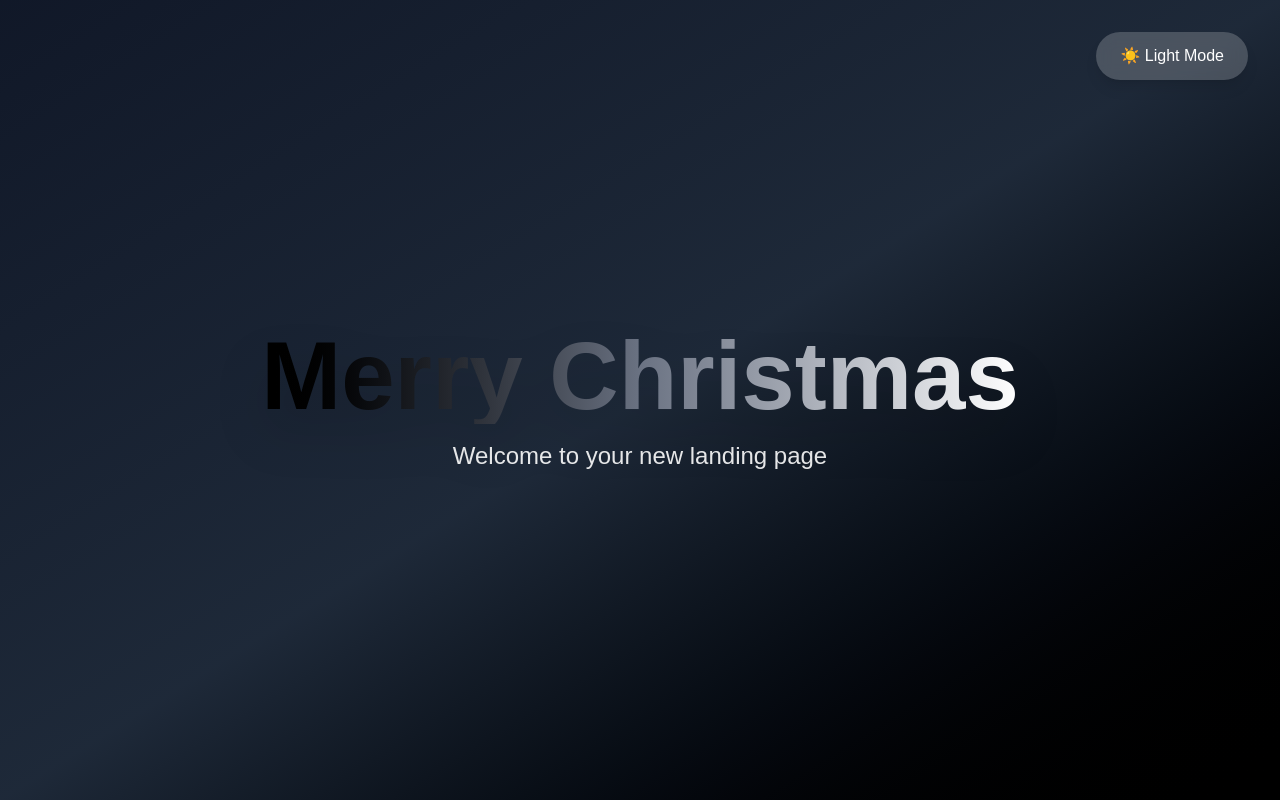
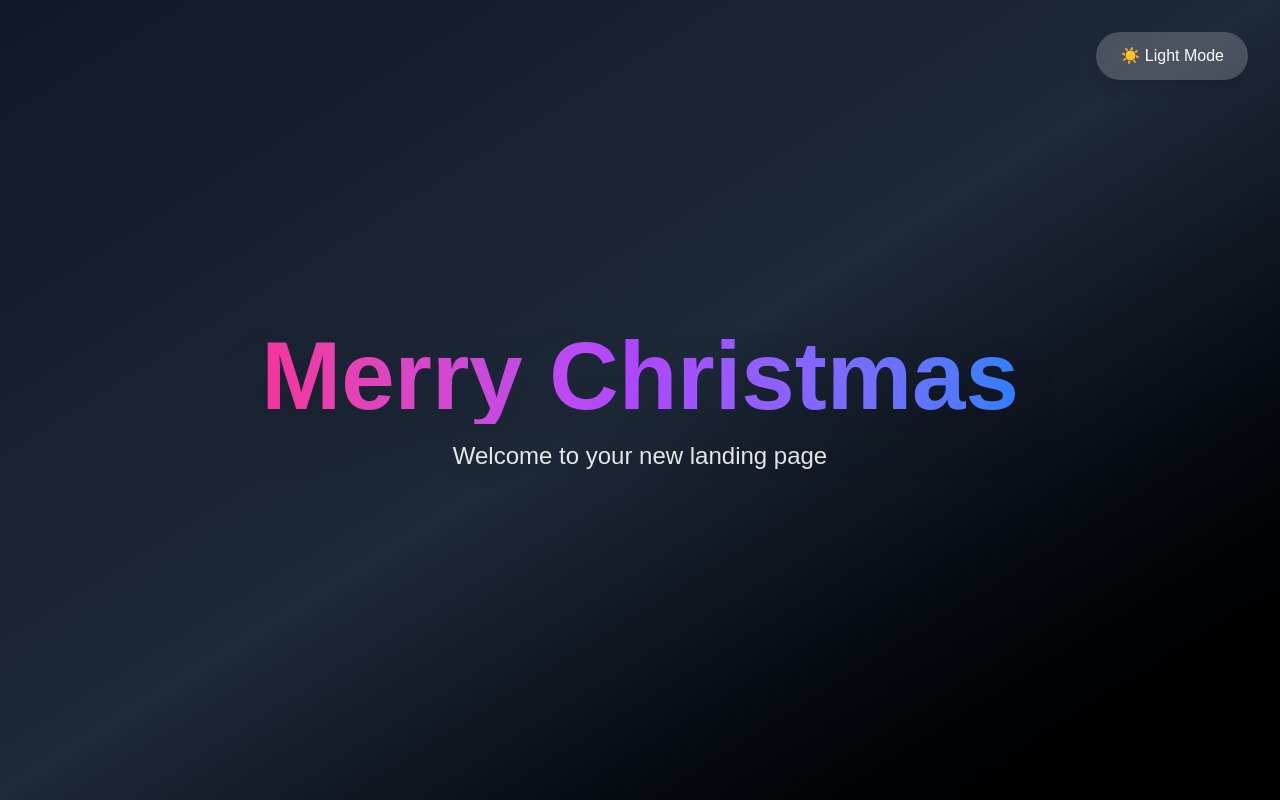
Before and after one commit to ns-test-org/testing-stand-183, a Next.js app in the folder packages/testing-stand-183/: page / in a window 1280 px wide. Built offline with nearby package versions, Linux system fonts and the light colour scheme.

Commit message:
AI chat session: Updated code and files

```diff
--- a/packages/testing-stand-183/src/app/page.tsx
+++ b/packages/testing-stand-183/src/app/page.tsx
@@ -20,7 +20,7 @@ export default function Landing() {
       </button>
 
       <div className="text-center">
-        <h1 className="text-6xl md:text-8xl font-bold mb-4 drop-shadow-2xl bg-gradient-to-r from-black via-gray-500 to-white bg-clip-text text-transparent">
+        <h1 className="text-6xl md:text-8xl font-bold mb-4 drop-shadow-2xl bg-gradient-to-r from-pink-500 via-purple-500 to-blue-500 bg-clip-text text-transparent">
           Merry Christmas
         </h1>
         <p className="text-xl md:text-2xl text-white/90 font-light">
```
